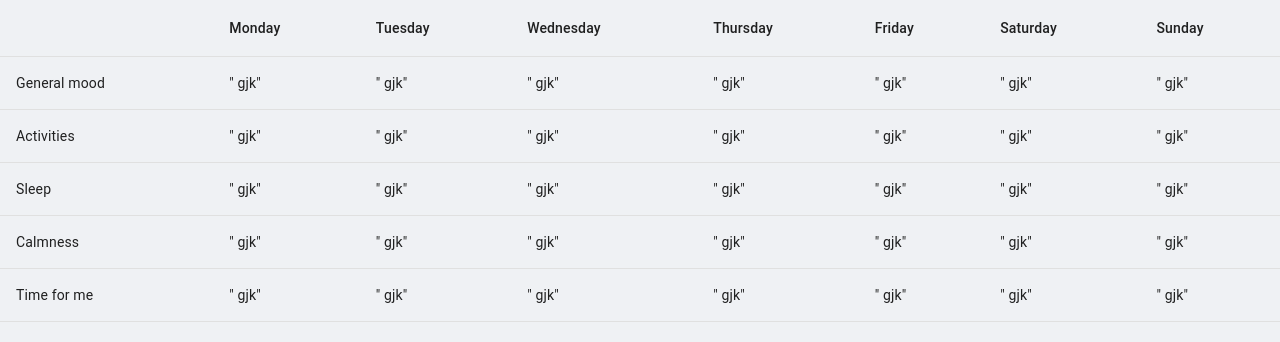
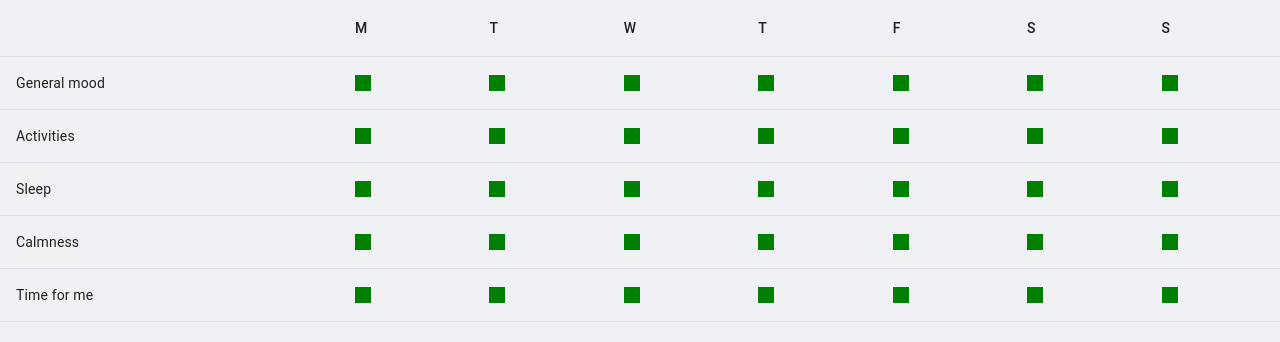
Before and after one commit to kaiuliia/well_being_frontend, a React (Create React App) app: page /user/dashboard in a window 1280 px wide. Shown: the top 342 px of the page. Built offline with nearby package versions, Linux system fonts and the light colour scheme; the HTML template or start-up script is replaced by a standard one.

Commit message:
upd table

```diff
--- a/src/components/dashboard/table.tsx
+++ b/src/components/dashboard/table.tsx
@@ -5,8 +5,6 @@ import {
   TableBody,
   TableRow,
   TableCell,
-  Select,
-  MenuItem,
 } from "@mui/material";
 import Box from "@mui/material/Box";
 import { Survey } from "../survey";
@@ -22,8 +20,7 @@ interface MoodData {
 
 interface MoodProps {
   name: string;
-  min: string;
-  max: string;
+  color: string;
 }
 
 interface MoodState {
@@ -31,41 +28,28 @@ interface MoodState {
 }
 
 export function DashboardTable() {
-  const daysOfWeek = [
-    "Monday",
-    "Tuesday",
-    "Wednesday",
-    "Thursday",
-    "Friday",
-    "Saturday",
-    "Sunday",
-  ];
+  const daysOfWeek = ["M", "T", "W", "T", "F", "S", "S"];
 
   const moodProps: MoodProps[] = [
     {
       name: "General mood",
-      min: "Bad",
-      max: "Very good",
+      color: "green",
     },
     {
       name: "Activities",
-      min: "Not active",
-      max: "Very active",
+      color: "red",
     },
     {
       name: "Sleep",
-      min: "Feel shattered",
-      max: "Well-rested",
+      color: "green",
     },
     {
       name: "Calmness",
-      min: "Feel anxious",
-      max: "Feel calm",
+      color: "green",
     },
     {
       name: "Time for me",
-      min: "None",
-      max: "A lot",
+      color: "green",
     },
   ];
 
@@ -159,7 +143,13 @@ export function DashboardTable() {
             <TableCell>{mood.name}</TableCell>
             {daysOfWeek.map((day) => (
               <TableCell key={day}>
-                <Box>" gjk"</Box>
+                <Box
+                  sx={{
+                    width: "1rem",
+                    height: "1rem",
+                    backgroundColor: "green",
+                  }}
+                ></Box>
                 {/*<Select*/}
                 {/*  value={"h"}*/}
                 {/*  onChange={(e) =>*/}
```
